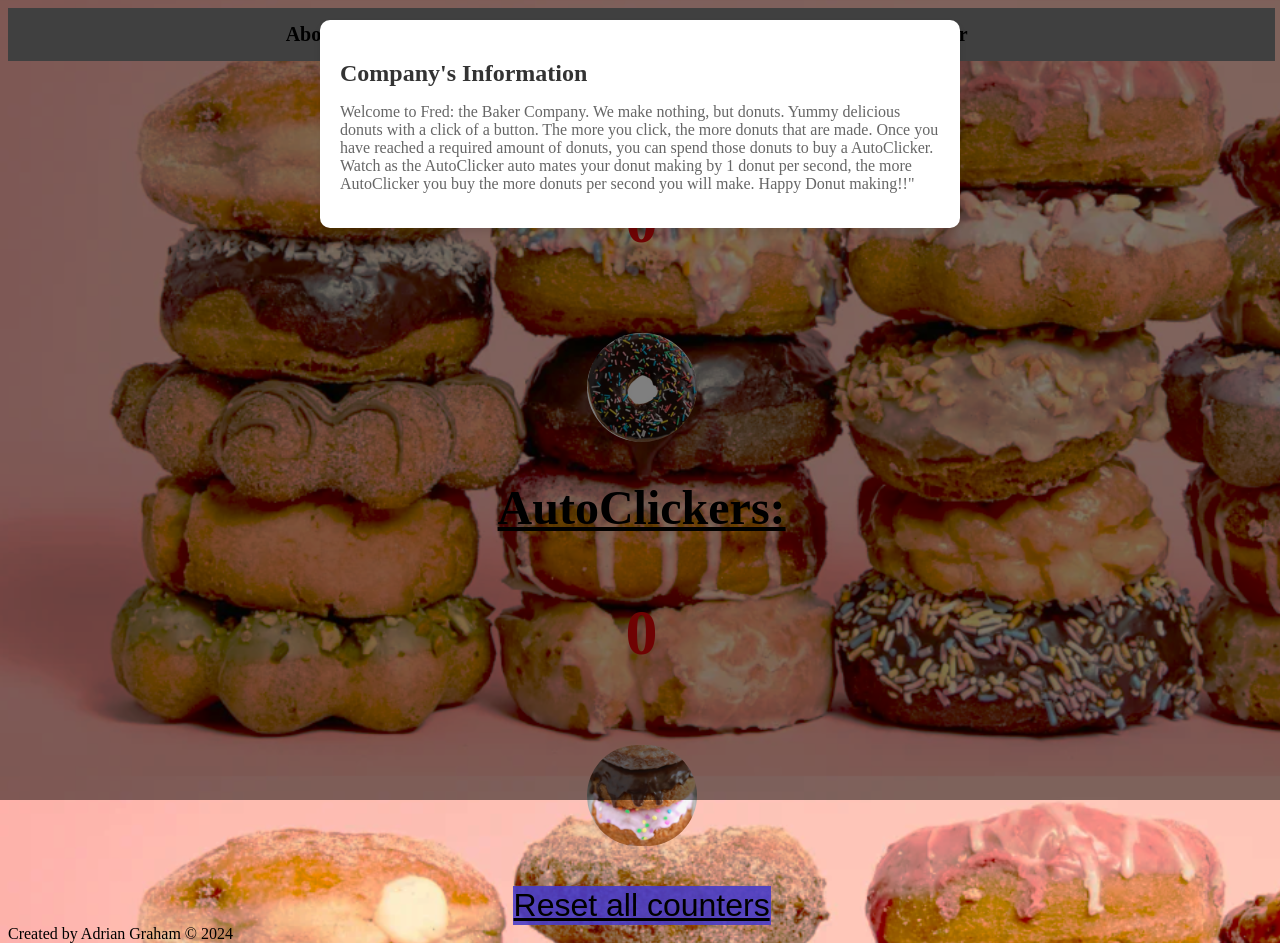
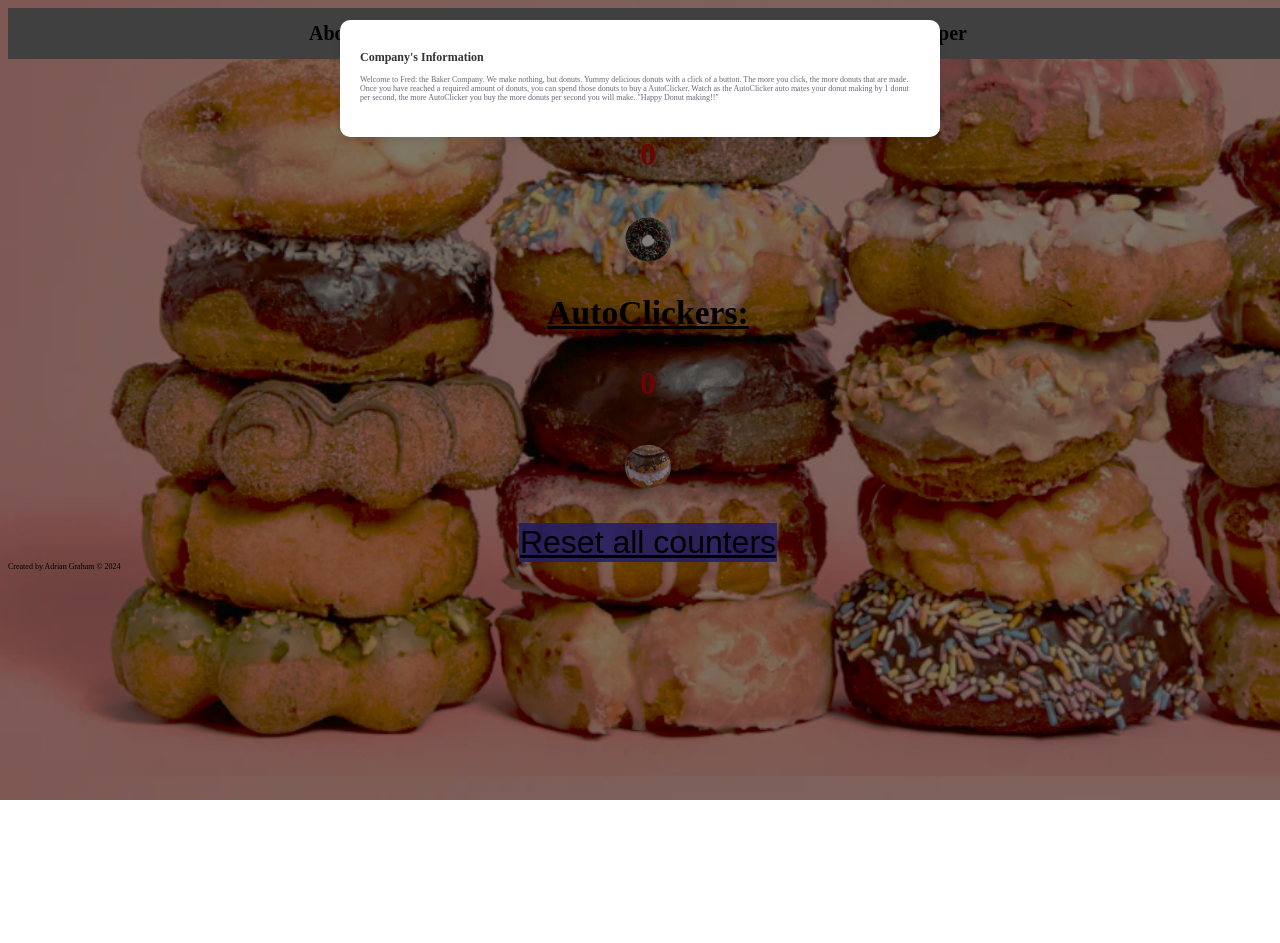
Before and after one commit to ProgramWithGraham/Donut-Maker, a website built with Parcel: page index.html in a window 1280 px wide. Both pictures are taken after a click on the element "About the Company". After the commit the page ends 800 px from the top, so only its background shows below. Built offline with nearby package versions, Linux system fonts and the light colour scheme.

Commit message:
fixed sizing

```diff
--- a/index.html
+++ b/index.html
@@ -7,8 +7,8 @@
     <link rel="stylesheet" href="style.css" />
     <title>Donut Clicker</title>
   </head>
-  <body>
-    <div class="container"></div>
+  <body class="container">
+    <div ></div>
     <nav class="header-nav">
       <ul>
         <li>
@@ -41,7 +41,7 @@
           donuts, you can spend those donuts to buy a AutoClicker. Watch as the
           AutoClicker auto mates your donut making by 1 donut per second, the
           more AutoClicker you buy the more donuts per second you will make.
-          Happy Donut making!!"
+          "Happy Donut making!!"
         </p>
       </div>
     </div>
--- a/index.js
+++ b/index.js
@@ -52,7 +52,6 @@ resetButton.addEventListener("click", function () {
   autoClickerNumber = 0;
   donutCount.innerText = counter;
   autoCount.innerText = autoClickerNumber;
-  callClearinterval();
 });
 
 function countUp() {
--- a/style.css
+++ b/style.css
@@ -1,3 +1,7 @@
+* {
+  box-sizing: border-box;
+}
+
 body {
   background-image: url("/img/stackofdonuts.png");
   background-size: cover;
@@ -10,12 +14,12 @@ body {
 }
 
 .count {
-  font-size: 4rem;
+  font-size: 2rem;
   color: rgb(223, 7, 7);
 }
 
 .name {
-  margin: 0.6%;
+  margin: 0.5%;
   text-decoration: underline;
 }
 
@@ -24,19 +28,19 @@ section {
   display: flex;
   flex-direction: column;
   align-items: center;
-  font-size: 2rem;
+  font-size: 1.4rem;
 }
 
 button > img {
-  width: 110px;
-  border-radius: 75px;
-  padding: 15px;
+  width: 70px;
+  border-radius: 70px;
+  padding: 12px;
 }
 
 button {
   background-color: #3a3ac700;
   border: #000;
-  padding: 7px 1px;
+  padding: 5px 1px;
   text-align: center;
   text-decoration: underline;
   display: inline-block;
@@ -60,7 +64,7 @@ button {
 /* Navigation styles */
 .header-nav {
   background-color: gray; /* gray background */
-  padding: 5px 5px; /* Added horizontal padding */
+  padding: 4px 4px; /* Added horizontal padding */
   text-align: center; /* Center-align navigation items */
 }
 
@@ -72,7 +76,7 @@ ul {
 
 li {
   display: inline-block; /* Display items side by side */
-  margin-right: 30px;
+  margin-right: 20px;
 }
 
 .header-link {
@@ -119,7 +123,7 @@ li {
 }
 
 .modal p {
-  color: #666;
+  color: #667;
   margin-bottom: 15px;
 }
 
@@ -127,9 +131,14 @@ button:hover {
   color: #c71212;
 }
 
-@media screen and (max-width: 500px) {
-  .header-nav,
-  .container {
+.container {
+  font-size: 0.5em;
+  padding: 0;
+  width: 100%;
+}
+
+@media screen and (max-width: 400px) and (max-height: 600px) {
+  .header-nav {
     font-size: 0.5em;
     padding: 0;
     width: 100%;
```
